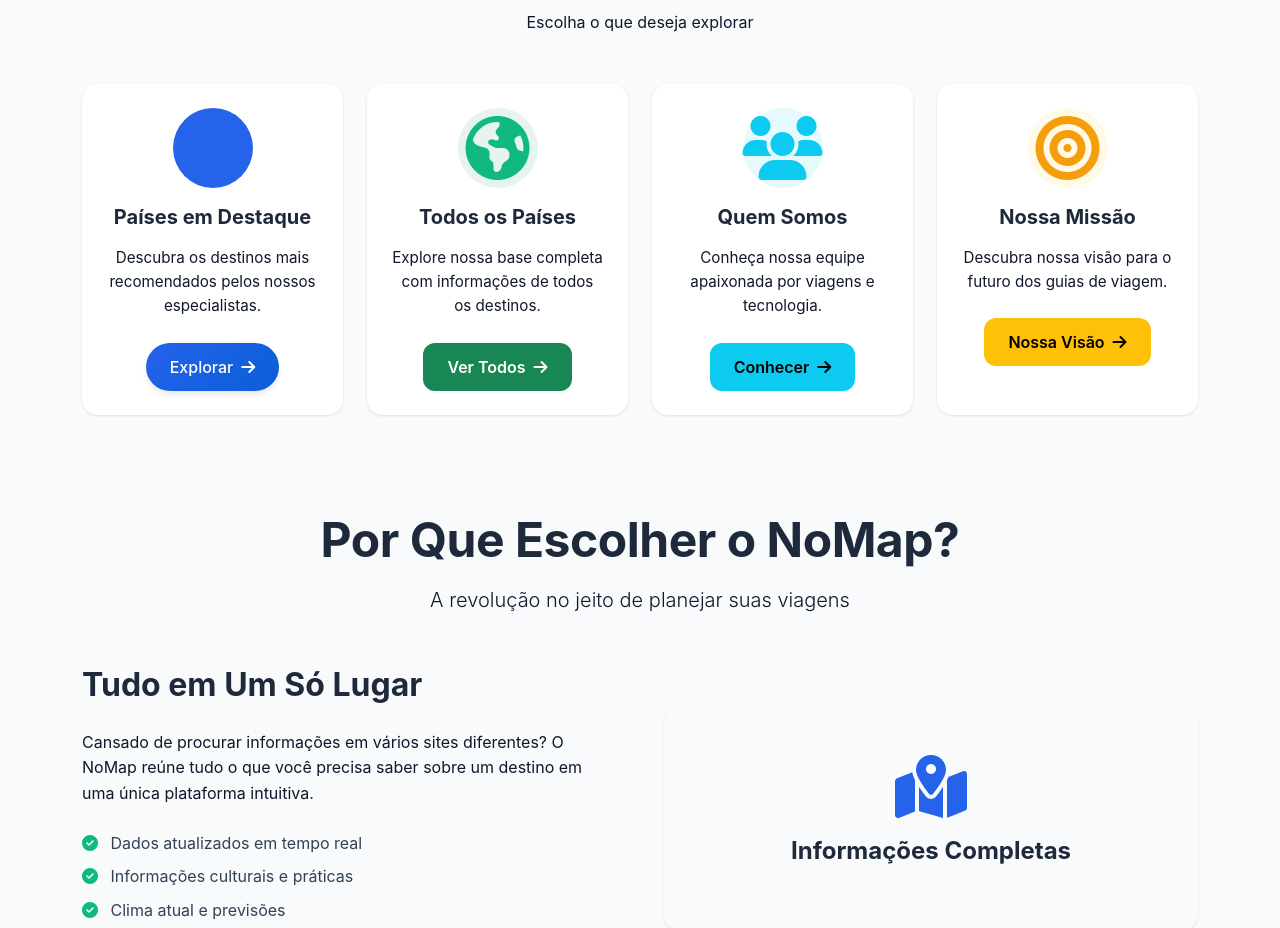
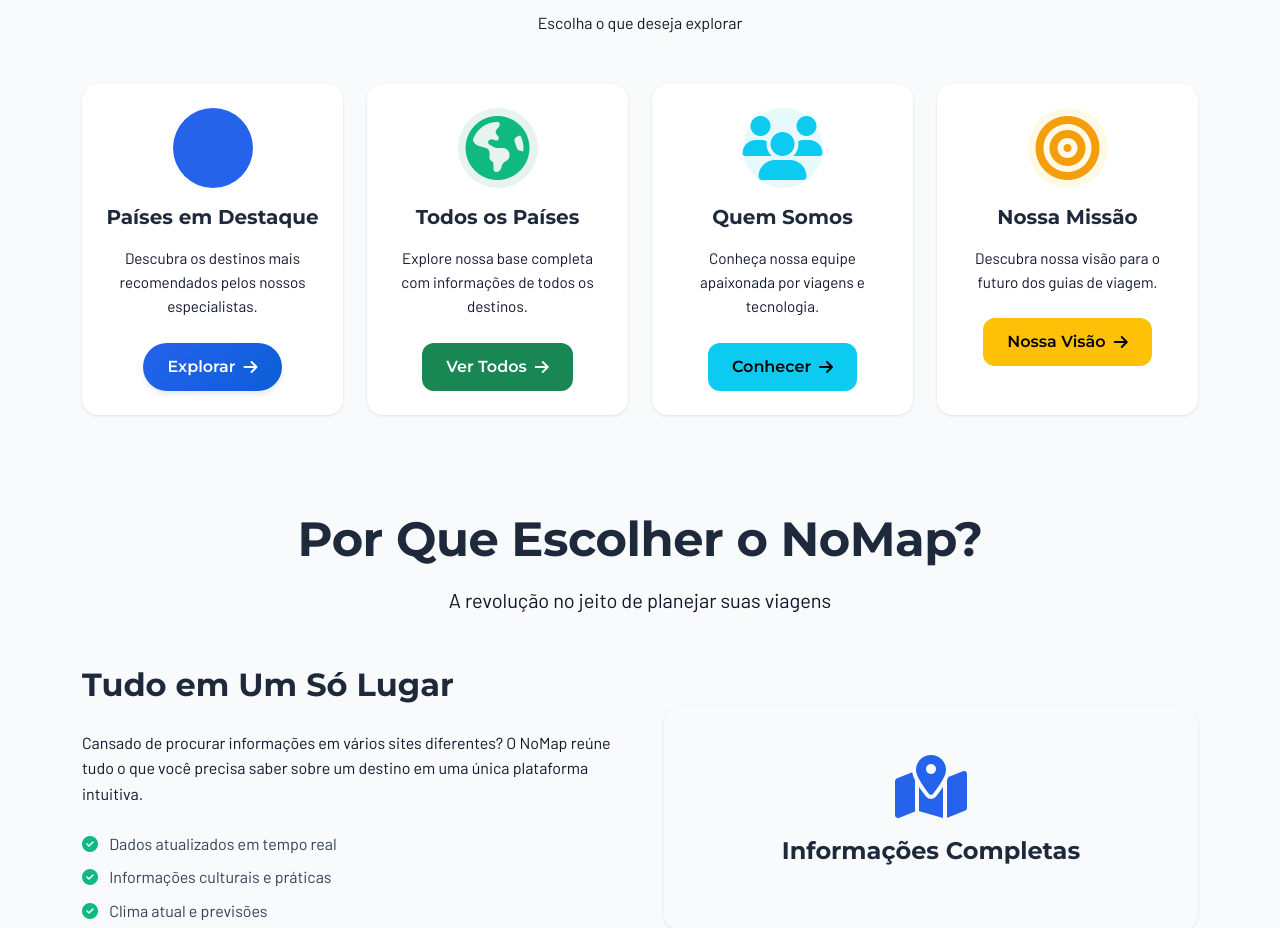
Before and after one commit to dedeusgui/ProjetoViagens, a plain HTML site: page index.html in a window 1280 px wide. Shown: the part 742-1670 px from the top of the page. Drawn offline with nearby package versions, Linux system fonts and the light colour scheme.

Commit message:
escolha da fonte do projeto

```diff
--- a/css/style.css
+++ b/css/style.css
@@ -2,6 +2,8 @@
    NO MAP - CSS Principal
    =============================================================================
 */
+
+@import url("https://fonts.googleapis.com/css2?family=Barlow:wght@400;500;600&family=Montserrat:wght@600;700;800&display=swap");
 
 /* =============================================================================
    VARIÁVEIS E ROOT
@@ -62,8 +64,9 @@
   box-sizing: border-box;
 }
 
+/* Fonte base do corpo: Barlow (mais leve e acessível) */
 body {
-  font-family: "Inter", -apple-system, BlinkMacSystemFont, "Segoe UI", Roboto,
+  font-family: "Barlow", -apple-system, BlinkMacSystemFont, "Segoe UI", Roboto,
     Oxygen, Ubuntu, Cantarell, sans-serif;
   line-height: 1.6;
   color: var(--gray-700);
@@ -74,12 +77,15 @@
 /* =============================================================================
    TYPOGRAFIA
    ============================================================================= */
+
+/* Títulos: Montserrat (impacto moderno e confiança) */
 h1,
 h2,
 h3,
 h4,
 h5,
 h6 {
+  font-family: "Montserrat", sans-serif;
   font-weight: 700;
   line-height: 1.3;
   margin-bottom: var(--spacing-md);
@@ -147,7 +153,18 @@
   display: flex;
   align-items: center;
 }
-
+.navbar-brand,
+.navbar-nav .nav-link,
+.btn {
+  font-family: "Montserrat", sans-serif;
+  font-weight: 600;
+}
+p,
+.card-text,
+.country-info-grid p {
+  font-family: "Barlow", sans-serif;
+  color: var(--gray-600);
+}
 .navbar-brand img {
   transition: var(--transition-fast);
 }
@@ -848,6 +865,16 @@
   background: var(--primary-hover);
 }
 
+/* Efeitos de Hover para Botões */
+.btn-hover-scale:hover {
+  transform: scale(1.05);
+  transition: transform 0.3s ease;
+}
+
+.btn-hover-shadow:hover {
+  box-shadow: 0 8px 15px rgba(0, 0, 0, 0.2);
+  transition: box-shadow 0.3s ease;
+}
 
 /* Efeitos de Hover para Botões */
 .btn-hover-scale:hover {
@@ -859,24 +886,6 @@
   box-shadow: 0 8px 15px rgba(0, 0, 0, 0.2);
   transition: box-shadow 0.3s ease;
 }
-
-
-
-
-/* Efeitos de Hover para Botões */
-.btn-hover-scale:hover {
-  transform: scale(1.05);
-  transition: transform 0.3s ease;
-}
-
-.btn-hover-shadow:hover {
-  box-shadow: 0 8px 15px rgba(0, 0, 0, 0.2);
-  transition: box-shadow 0.3s ease;
-}
-
-
-
-
 
 /* Animações de Entrada para Seções */
 .section-animate {
@@ -890,9 +899,6 @@
   transform: translateY(0);
 }
 
-
-
-
 /* Efeitos de Hover para Cards */
 .card-hover-lift:hover {
   transform: translateY(-10px);
@@ -904,10 +910,6 @@
   border-color: var(--primary-color) !important;
   transition: border-color 0.3s ease;
 }
-
-
-
-
 
 /* =============================================================================
    LAYOUT GERAL E RESPONSIVIDADE
--- a/index.html
+++ b/index.html
@@ -65,7 +65,7 @@
 
     <main class="container my-5">
       <!-- Hero Section -->
-      <section class="hero-section text-center mb-5 py-5 section-animate">
+      <section class="hero-section text-center mb-5 py-5">
         <div class="row align-items-center">
           <div class="col-lg-6 mb-4 mb-lg-0">
             <h1 class="display-3 fw-bold text-primary mb-3">
@@ -77,12 +77,12 @@
             <div
               class="d-flex flex-column flex-sm-row gap-3 justify-content-center"
             >
-              <a href="places.html" class="btn btn-primary btn-lg px-4 py-3 btn-hover-shadow">
+              <a href="places.html" class="btn btn-primary btn-lg px-4 py-3">
                 <i class="fas fa-globe-americas me-2"></i>Explorar Países
               </a>
               <a
                 href="intro.html"
-                class="btn btn-outline-primary btn-lg px-4 py-3 btn-hover-shadow"
+                class="btn btn-outline-primary btn-lg px-4 py-3"
               >
                 <i class="fas fa-star me-2"></i>Ver Destaques
               </a>
@@ -104,14 +104,14 @@
       </section>
 
       <!-- Explore Cards - Navegação Estética -->
-      <section class="explore-section mb-5 section-animate">
+      <section class="explore-section mb-5">
         <h2 class="text-center mb-4">Comece Sua Jornada</h2>
         <p class="text-center text-muted mb-5">Escolha o que deseja explorar</p>
 
         <div class="row row-cols-1 row-cols-md-2 row-cols-lg-4 g-4">
           <!-- Card 1 -->
           <div class="col">
-            <div class="card h-100 explore-card border-0 shadow-sm card-hover-lift card-hover-border">
+            <div class="card h-100 explore-card border-0 shadow-sm">
               <div class="card-body text-center p-4">
                 <div
                   class="icon-wrapper bg-primary bg-opacity-10 rounded-circle p-3 mb-3 mx-auto"
@@ -123,7 +123,7 @@
                   Descubra os destinos mais recomendados pelos nossos
                   especialistas.
                 </p>
-                <a href="intro.html" class="btn btn-primary stretched-link btn-hover-shadow">
+                <a href="intro.html" class="btn btn-primary stretched-link">
                   Explorar <i class="fas fa-arrow-right ms-2"></i>
                 </a>
               </div>
@@ -132,7 +132,7 @@
 
           <!-- Card 2 -->
           <div class="col">
-            <div class="card h-100 explore-card border-0 shadow-sm card-hover-lift card-hover-border">
+            <div class="card h-100 explore-card border-0 shadow-sm">
               <div class="card-body text-center p-4">
                 <div
                   class="icon-wrapper bg-success bg-opacity-10 rounded-circle p-3 mb-3 mx-auto"
@@ -144,7 +144,7 @@
                   Explore nossa base completa com informações de todos os
                   destinos.
                 </p>
-                <a href="places.html" class="btn btn-success stretched-link btn-hover-shadow">
+                <a href="places.html" class="btn btn-success stretched-link">
                   Ver Todos <i class="fas fa-arrow-right ms-2"></i>
                 </a>
               </div>
@@ -153,7 +153,7 @@
 
           <!-- Card 3 -->
           <div class="col">
-            <div class="card h-100 explore-card border-0 shadow-sm card-hover-lift card-hover-border">
+            <div class="card h-100 explore-card border-0 shadow-sm">
               <div class="card-body text-center p-4">
                 <div
                   class="icon-wrapper bg-info bg-opacity-10 rounded-circle p-3 mb-3 mx-auto"
@@ -164,7 +164,7 @@
                 <p class="card-text text-muted small mb-4">
                   Conheça nossa equipe apaixonada por viagens e tecnologia.
                 </p>
-                <a href="about.html" class="btn btn-info stretched-link btn-hover-shadow">
+                <a href="about.html" class="btn btn-info stretched-link">
                   Conhecer <i class="fas fa-arrow-right ms-2"></i>
                 </a>
               </div>
@@ -173,7 +173,7 @@
 
           <!-- Card 4 -->
           <div class="col">
-            <div class="card h-100 explore-card border-0 shadow-sm card-hover-lift card-hover-border">
+            <div class="card h-100 explore-card border-0 shadow-sm">
               <div class="card-body text-center p-4">
                 <div
                   class="icon-wrapper bg-warning bg-opacity-10 rounded-circle p-3 mb-3 mx-auto"
@@ -184,7 +184,7 @@
                 <p class="card-text text-muted small mb-4">
                   Descubra nossa visão para o futuro dos guias de viagem.
                 </p>
-                <a href="mission.html" class="btn btn-warning stretched-link btn-hover-shadow">
+                <a href="mission.html" class="btn btn-warning stretched-link">
                   Nossa Visão <i class="fas fa-arrow-right ms-2"></i>
                 </a>
               </div>
@@ -194,7 +194,7 @@
       </section>
 
       <!-- Sobre o NoMap - Textos Informativos -->
-      <section class="about-section py-5 section-animate">
+      <section class="about-section py-5">
         <div class="text-center mb-5">
           <h2 class="display-5 fw-bold mb-3">Por Que Escolher o NoMap?</h2>
           <p class="lead text-muted">
@@ -205,7 +205,7 @@
         <div class="row g-5 align-items-center mb-5">
           <div class="col-lg-6 order-lg-2">
             <div
-              class="feature-image bg-light rounded-4 p-5 text-center shadow-sm card-hover-lift"
+              class="feature-image bg-light rounded-4 p-5 text-center shadow-sm"
             >
               <i class="fas fa-map-marked-alt fa-4x text-primary mb-3"></i>
               <h4>Informações Completas</h4>
@@ -242,7 +242,7 @@
         <div class="row g-5 align-items-center">
           <div class="col-lg-6">
             <div
-              class="feature-image bg-light rounded-4 p-5 text-center shadow-sm card-hover-lift"
+              class="feature-image bg-light rounded-4 p-5 text-center shadow-sm"
             >
               <i class="fas fa-user-friends fa-4x text-primary mb-3"></i>
               <h4>Comunidade de Viajantes</h4>
@@ -283,13 +283,13 @@
 
       <!-- Call to Action Final -->
       <section
-        class="cta-section bg-primary bg-opacity-10 rounded-4 p-5 text-center my-5 section-animate"
+        class="cta-section bg-primary bg-opacity-10 rounded-4 p-5 text-center my-5"
       >
         <h3 class="fw-bold mb-3">Pronto para Começar sua Próxima Aventura?</h3>
         <p class="text-muted mb-4">
           Explore nosso guia completo e descubra destinos incríveis
         </p>
-        <a href="places.html" class="btn btn-primary btn-lg px-5 py-3 btn-hover-shadow">
+        <a href="places.html" class="btn btn-primary btn-lg px-5 py-3">
           <i class="fas fa-compass me-2"></i>Começar a Explorar
         </a>
       </section>
```
